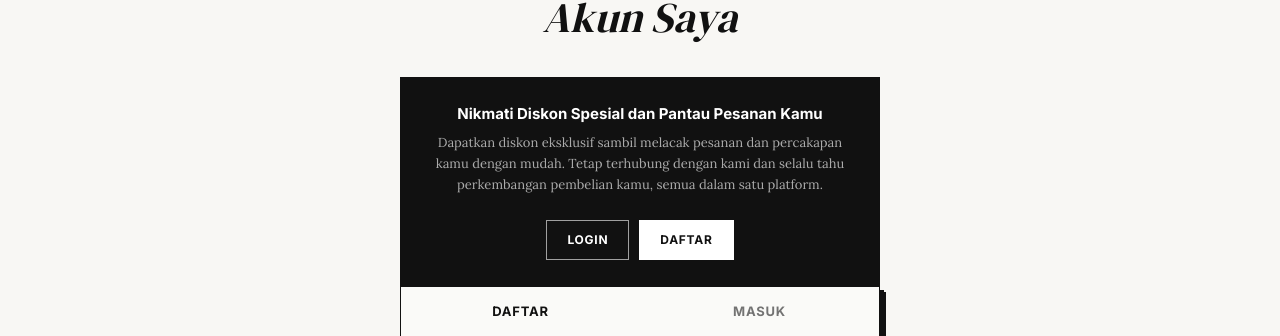
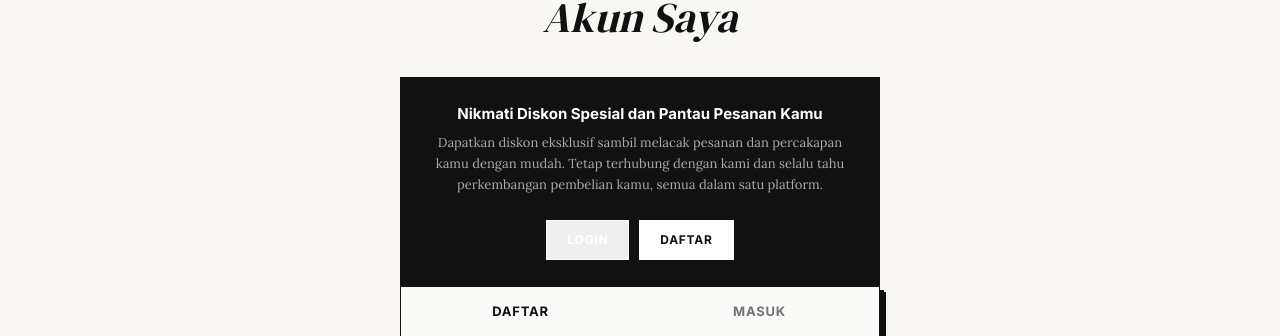
Before and after one commit to SyahrulApr86/papapow, a Next.js app: page /account in a window 1280 px wide. Shown: the part 138-474 px from the top of the page. Built offline with nearby package versions, Linux system fonts and the light colour scheme; no server answers; the database is empty.

Commit message:
fix(account): banner LOGIN/DAFTAR langsung switch tab tanpa reload

```diff
--- /dev/null
+++ b/app/account/auth-section.tsx
@@ -0,0 +1,119 @@
+"use client";
+
+import { useState } from "react";
+import type { loginAction, registerAction } from "./actions";
+
+type Tab = "login" | "register";
+
+export function AuthSection({
+  defaultTab = "register",
+  error,
+  loginAction,
+  registerAction,
+}: {
+  defaultTab?: Tab;
+  error?: string;
+  loginAction: (formData: FormData) => Promise<void>;
+  registerAction: (formData: FormData) => Promise<void>;
+}) {
+  const [active, setActive] = useState<Tab>(defaultTab);
+
+  return (
+    <>
+      {/* Auth promo banner */}
+      <div className="auth-banner">
+        <div className="auth-banner-text">
+          <strong>Nikmati Diskon Spesial dan Pantau Pesanan Kamu</strong>
+          <p>
+            Dapatkan diskon eksklusif sambil melacak pesanan dan percakapan kamu dengan mudah.
+            Tetap terhubung dengan kami dan selalu tahu perkembangan pembelian kamu, semua
+            dalam satu platform.
+          </p>
+        </div>
+        <div className="auth-banner-actions">
+          <button
+            type="button"
+            className="auth-btn-outline"
+            onClick={() => setActive("login")}
+          >
+            Login
+          </button>
+          <button
+            type="button"
+            className="auth-btn-fill"
+            onClick={() => setActive("register")}
+          >
+            Daftar
+          </button>
+        </div>
+      </div>
+
+      {error && <p className="auth-error auth-error-center">{decodeURIComponent(error)}</p>}
+
+      {/* Auth forms */}
+      <div className="auth-container" id="auth-forms">
+        <div className="auth-tabs-wrapper">
+          <div className="auth-tab-bar">
+            <button
+              className={`auth-tab${active === "register" ? " active" : ""}`}
+              onClick={() => setActive("register")}
+              type="button"
+            >
+              Daftar
+            </button>
+            <button
+              className={`auth-tab${active === "login" ? " active" : ""}`}
+              onClick={() => setActive("login")}
+              type="button"
+            >
+              Masuk
+            </button>
+          </div>
+          <div className="auth-tab-content">
+            {active === "login" ? (
+              <form action={loginAction} className="auth-form">
+                <label>
+                  <span>Email</span>
+                  <input type="email" name="email" placeholder="email@kamu.com" required />
+                </label>
+                <label>
+                  <span>Password</span>
+                  <input type="password" name="password" placeholder="••••••••" required />
+                </label>
+                <button type="submit" className="auth-submit">Masuk</button>
+                <p className="auth-hint">
+                  Belum punya akun?{" "}
+                  <button type="button" className="auth-link" onClick={() => setActive("register")}>
+                    Daftar sekarang
+                  </button>
+                </p>
+              </form>
+            ) : (
+              <form action={registerAction} className="auth-form">
+                <label>
+                  <span>Nama</span>
+                  <input type="text" name="name" placeholder="Nama lengkap kamu" required />
+                </label>
+                <label>
+                  <span>Email</span>
+                  <input type="email" name="email" placeholder="email@kamu.com" required />
+                </label>
+                <label>
+                  <span>Password</span>
+                  <input type="password" name="password" placeholder="Min. 6 karakter" required minLength={6} />
+                </label>
+                <button type="submit" className="auth-submit">Buat Akun</button>
+                <p className="auth-hint">
+                  Sudah punya akun?{" "}
+                  <button type="button" className="auth-link" onClick={() => setActive("login")}>
+                    Masuk
+                  </button>
+                </p>
+              </form>
+            )}
+          </div>
+        </div>
+      </div>
+    </>
+  );
+}
--- a/app/account/page.tsx
+++ b/app/account/page.tsx
@@ -1,6 +1,6 @@
 import { getUserSession } from "@/lib/user-auth";
 import { registerAction, loginAction, logoutAction } from "./actions";
-import { AccountTabs } from "./account-tabs";
+import { AuthSection } from "./auth-section";
 import { OrderTabs } from "./order-tabs";
 
 export const dynamic = "force-dynamic";
@@ -19,70 +19,12 @@ export default async function AccountPage({
         <h1 className="account-title">Akun Saya</h1>
 
         {!user ? (
-          <>
-            {/* Auth promo banner */}
-            <div className="auth-banner">
-              <div className="auth-banner-text">
-                <strong>Nikmati Diskon Spesial dan Pantau Pesanan Kamu</strong>
-                <p>
-                  Dapatkan diskon eksklusif sambil melacak pesanan dan percakapan kamu dengan mudah.
-                  Tetap terhubung dengan kami dan selalu tahu perkembangan pembelian kamu, semua
-                  dalam satu platform.
-                </p>
-              </div>
-              <div className="auth-banner-actions">
-                <a href="#login" className="auth-btn-outline">Login</a>
-                <a href="#register" className="auth-btn-fill">Daftar</a>
-              </div>
-            </div>
-
-            {error && <p className="auth-error auth-error-center">{decodeURIComponent(error)}</p>}
-
-            {/* Auth forms */}
-            <div className="auth-container" id="auth-forms">
-              <AccountTabs
-                defaultTab={tab === "login" ? "login" : "register"}
-                loginForm={
-                  <form action={loginAction} className="auth-form">
-                    <label>
-                      <span>Email</span>
-                      <input type="email" name="email" placeholder="email@kamu.com" required />
-                    </label>
-                    <label>
-                      <span>Password</span>
-                      <input type="password" name="password" placeholder="••••••••" required />
-                    </label>
-                    <button type="submit" className="auth-submit">Masuk</button>
-                    <p className="auth-hint">
-                      Belum punya akun?{" "}
-                      <a href="#register" className="auth-link">Daftar sekarang</a>
-                    </p>
-                  </form>
-                }
-                registerForm={
-                  <form action={registerAction} className="auth-form">
-                    <label>
-                      <span>Nama</span>
-                      <input type="text" name="name" placeholder="Nama lengkap kamu" required />
-                    </label>
-                    <label>
-                      <span>Email</span>
-                      <input type="email" name="email" placeholder="email@kamu.com" required />
-                    </label>
-                    <label>
-                      <span>Password</span>
-                      <input type="password" name="password" placeholder="Min. 6 karakter" required minLength={6} />
-                    </label>
-                    <button type="submit" className="auth-submit">Buat Akun</button>
-                    <p className="auth-hint">
-                      Sudah punya akun?{" "}
-                      <a href="#login" className="auth-link">Masuk</a>
-                    </p>
-                  </form>
-                }
-              />
-            </div>
-          </>
+          <AuthSection
+            defaultTab={tab === "login" ? "login" : "register"}
+            error={error}
+            loginAction={loginAction}
+            registerAction={registerAction}
+          />
         ) : (
           <>
             {/* Logged in state */}
--- a/app/globals.css
+++ b/app/globals.css
@@ -1709,7 +1709,17 @@ img { display: block; max-width: 100%; }
 }
 
 .auth-hint { color: var(--muted); font-size: 13px; margin: 0; text-align: center; }
-.auth-link { color: var(--ink); font-weight: 700; text-decoration: underline; }
+.auth-link {
+  background: none;
+  border: none;
+  color: var(--ink);
+  cursor: pointer;
+  font-family: inherit;
+  font-size: inherit;
+  font-weight: 700;
+  padding: 0;
+  text-decoration: underline;
+}
 
 .account-welcome {
   align-items: center;
```
